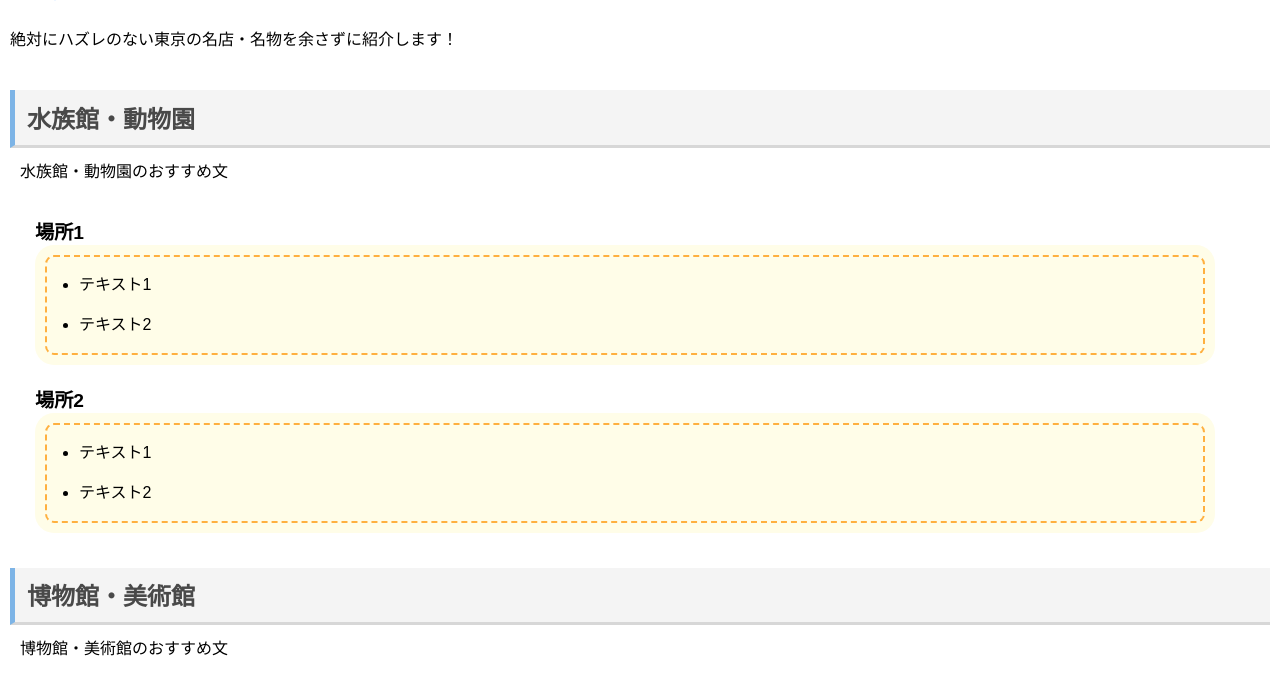
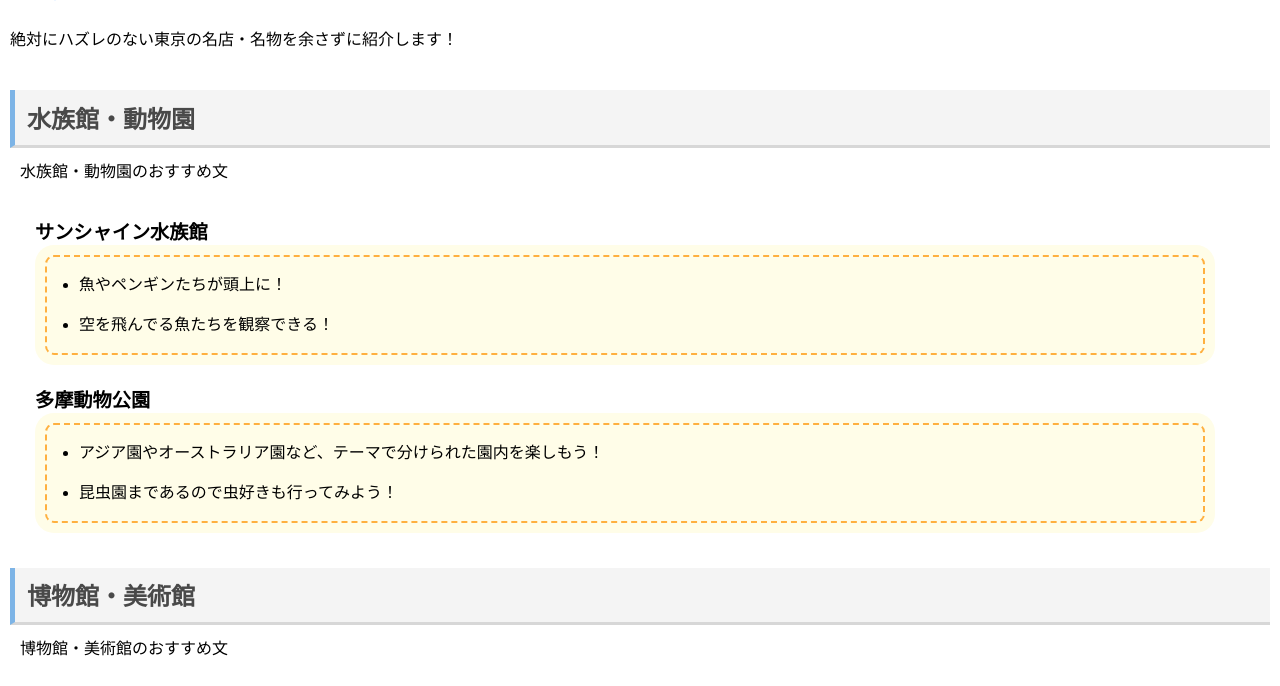
Before and after one commit to Tanaka0309/TokyoHTML, a plain HTML site: page index.html in a window 1280 px wide. Shown: the part 108-794 px from the top of the page. Drawn offline with Linux system fonts and the light colour scheme.

Commit message:
水族館と動物園を追加

```diff
--- a/index.html
+++ b/index.html
@@ -21,18 +21,18 @@
     <p>水族館・動物園のおすすめ文</p>
 
     <dl>
-        <dt>場所1</dt>
+        <dt>サンシャイン水族館</dt>
         <dd>
             <ul>
-                <li>テキスト1</li>
-                <li>テキスト2</li>
+                <li>魚やペンギンたちが頭上に！</li>
+                <li>空を飛んでる魚たちを観察できる！</li>
             </ul>
         </dd>
-        <dt>場所2</dt>
+        <dt>多摩動物公園</dt>
         <dd>
             <ul>
-                <li>テキスト1</li>
-                <li>テキスト2</li>
+                <li>アジア園やオーストラリア園など、テーマで分けられた園内を楽しもう！</li>
+                <li>昆虫園まであるので虫好きも行ってみよう！</li>
             </ul>
         </dd>
     </dl>
```
